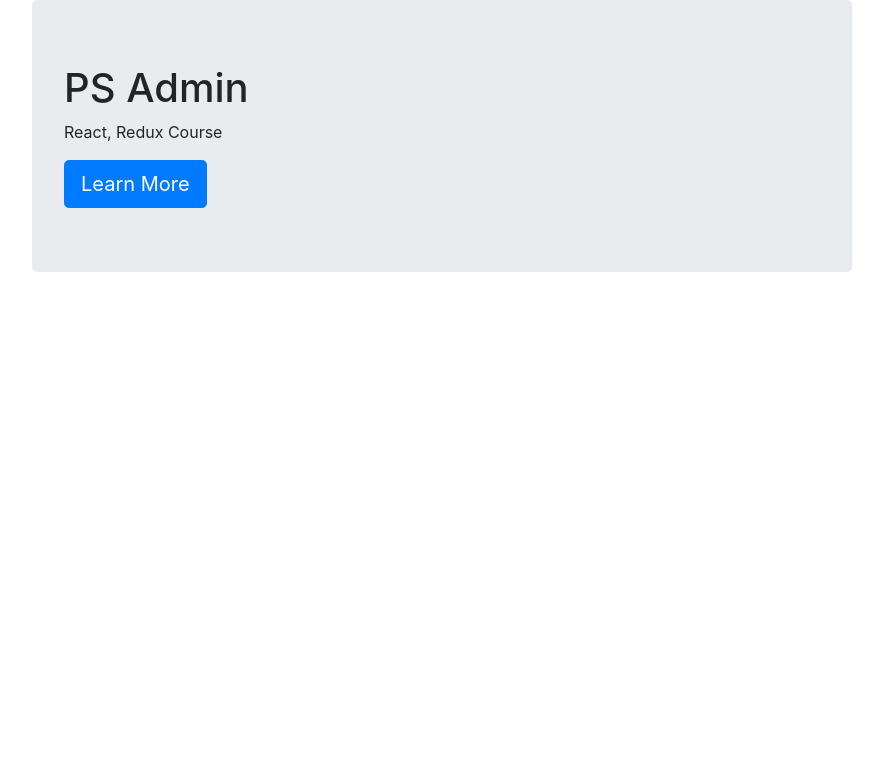
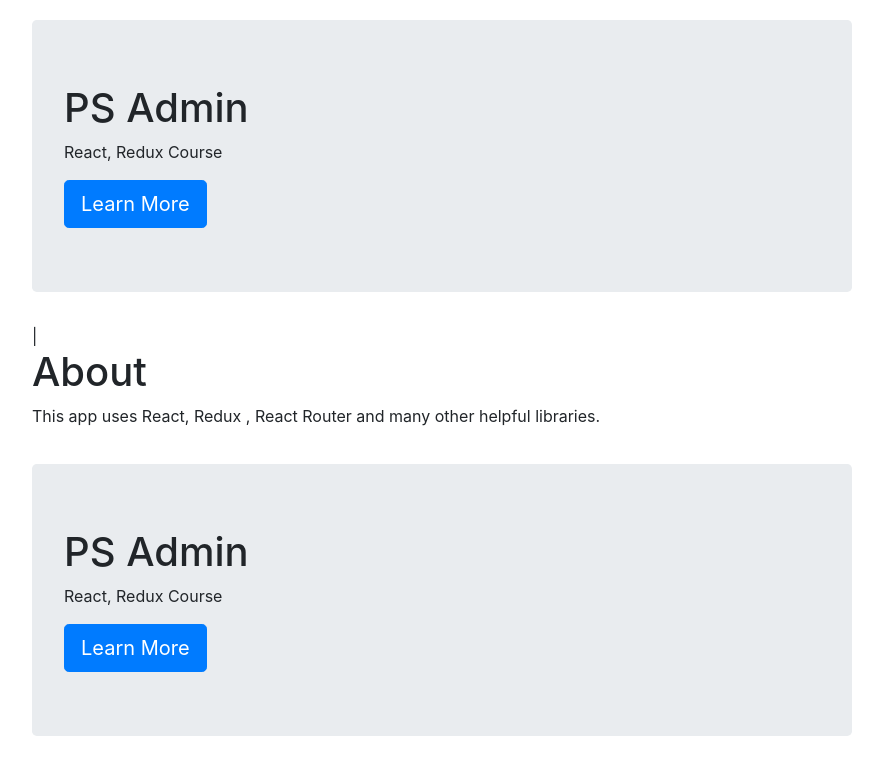
Before and after one commit to vhbazan/ps-react-app-with-redux, a React app: page / in a window 1280 px wide. Shown: the top 774 px of the page, without its empty margins (198-1081 px from the left). Built offline with nearby package versions, Linux system fonts and the light colour scheme.

Commit message:
Add Header component and integrate it in App

```diff
--- a/src/components/App.js
+++ b/src/components/App.js
@@ -3,10 +3,12 @@
 import { Route } from "react-router-dom";
 import HomePage from "./home/HomePage";
 import AboutPage from "./about/AboutPage";
+import Header from "./common/Header";
 
 function App() {
   return (
     <div className="container-fluid">
+      <Header />
       <Route exact path="/" component={HomePage} />
       <Route path="/about" component={AboutPage} />
     </div>
--- /dev/null
+++ b/src/components/common/Header.js
@@ -0,0 +1,24 @@
+import React from "react";
+import { NavLink } from "react-router-dom";
+import Homepage from "../home/HomePage";
+import AboutPage from "../about/AboutPage";
+
+const Header = () => {
+  const activeStyle = {
+    color: "#F15B2A"
+  };
+
+  return (
+    <nav>
+      <NavLink to="/" activeStyle={activeStyle} component={Homepage} exact>
+        Home
+      </NavLink>
+      {" | "}
+      <NavLink to="/about" activeStyle={activeStyle} component={AboutPage}>
+        About
+      </NavLink>
+    </nav>
+  );
+};
+
+export default Header;
```
